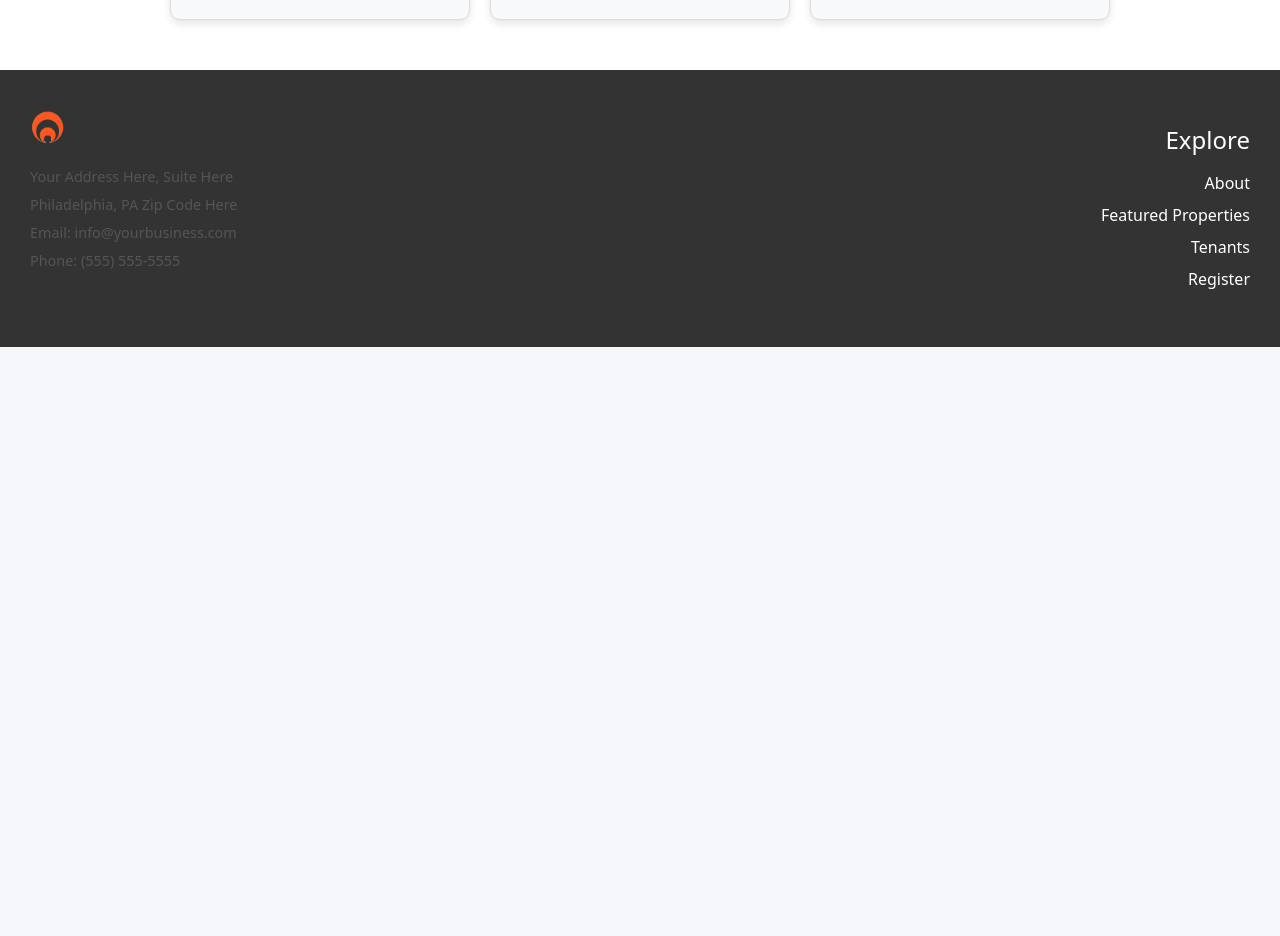
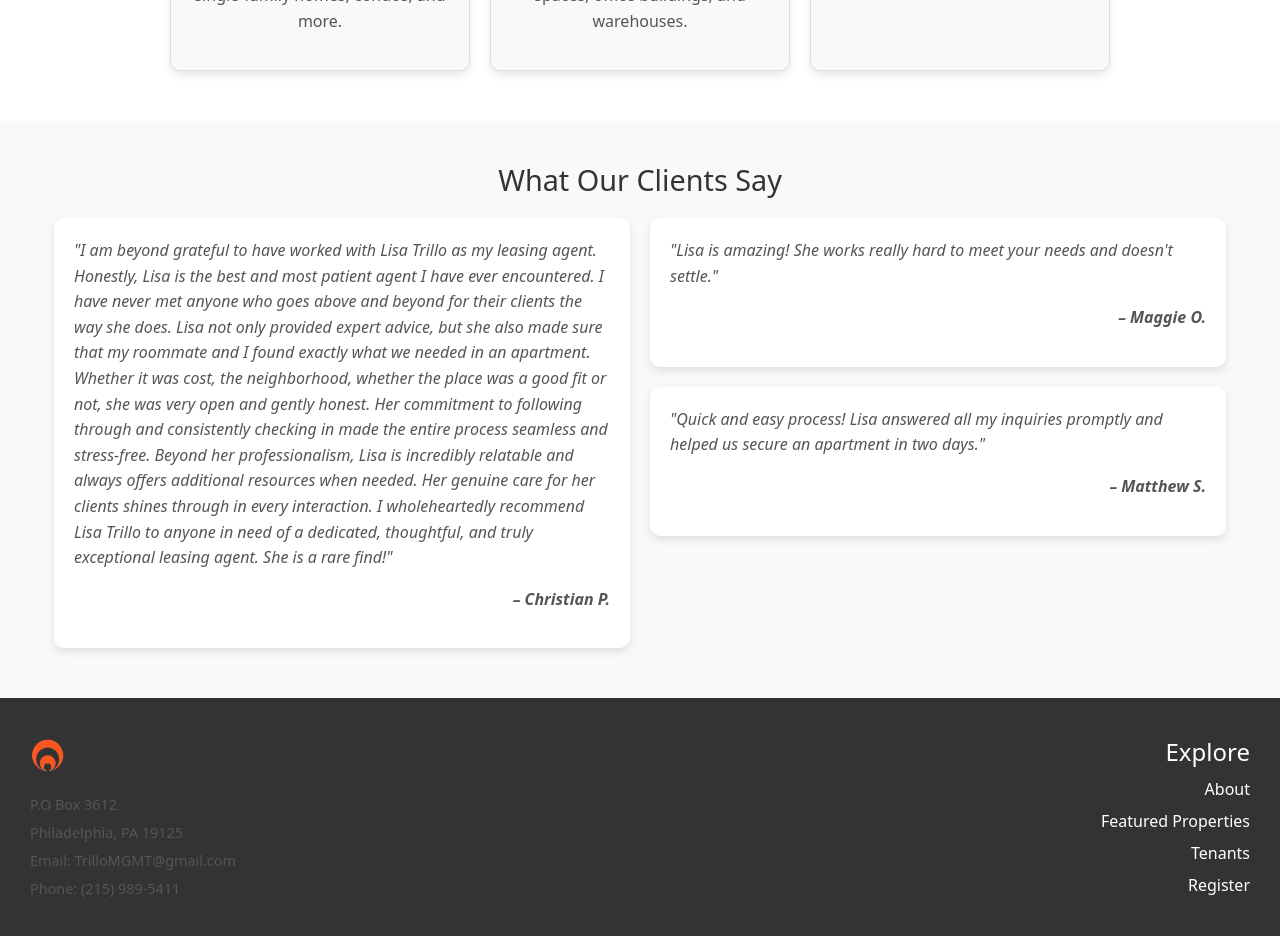
Before and after one commit to htrillo95/newpropertypro-ui-prod, a React (Create React App) app: page / in a window 1280 px wide. Shown: the part 1220-2156 px from the top of the page. Before the commit the page ends 1567 px from the top, so only its background shows below. Built offline with nearby package versions, Linux system fonts and the light colour scheme.

Commit message:
Styling updates/footer info update to all pages

```diff
--- a/src/components/AboutPage.js
+++ b/src/components/AboutPage.js
@@ -10,11 +10,10 @@ function AboutPage() {
             {/* About Page Hero Section */}
             <section className="about-hero-section text-center py-5 bg-light">
                 <div className="container">
-                    <h1 className="display-4">About PropertyPro</h1>
+                    <h1 className="display-4">More About Us</h1>
                     <p className="lead">
-                        At PropertyPro, we’re committed to simplifying property management and
-                        building stronger relationships between landlords and tenants. Learn more about our
-                        mission, vision, and the people who make it happen.
+                        At Trillo RE, we go beyond property management. Our commitment lies in fostering strong relationships,
+                            enhancing property value, and providing unparalleled tenant satisfaction. Explore our story and see how we’re reshaping the property management experience.
                     </p>
                 </div>
             </section>
@@ -33,16 +32,16 @@ function AboutPage() {
                         </div>
                         {/* Profile Details */}
                         <div className="col-md-8">
-                            <h3 className="mt-3">Maria Gomez</h3>
+                            <h3 className="mt-3">Lisa Trillo</h3>
                             <p>
-                                Founder & CEO of PropertyPro. With over a decade of experience in real estate,
-                                Maria is passionate about providing exceptional property management services for
-                                landlords and tenants alike.
+                                Founder, brings over a decade of expertise in real estate to the table.
+                                Her dedication to client care and attention to detail has earned her a reputation for excellence, as reflected
+                                in glowing testimonials from satisfied clients.
                             </p>
                             <p>
-                                Maria believes in creating a seamless experience for property owners and tenants.
-                                Her mission is to empower landlords with tools that enhance property value while
-                                ensuring tenant satisfaction.
+                                From seamless lease management to proactive maintenance, Maria has always believed that exceptional service
+                                starts with understanding the unique needs of landlords and tenants. Her vision is simple:
+                                create stress-free, efficient property management solutions that elevate the experience for everyone involved.
                             </p>
                         </div>
                     </div>
@@ -54,12 +53,12 @@ function AboutPage() {
                 <div className="container text-center">
                     <h2>Our Mission & Vision</h2>
                     <p>
-                        To revolutionize property management with cutting-edge technology and exceptional
-                        service, fostering trust and satisfaction between landlords and tenants.
+                        To provide landlords and tenants with peace of mind through innovative solutions and exceptional service.
+                        We believe in a future where property management is effortless, transparent, and trusted by all.
                     </p>
                     <p>
-                        By integrating modern technology with personalized service, PropertyPro aims to set
-                        a new standard in property management excellence.
+                      Our vision is to empower property owners to maximize the value of their investments while creating a positive and supportive experience for tenants.
+                        By blending cutting-edge technology with a personalized approach, we’re setting a new standard for excellence in the industry.
                     </p>
                 </div>
             </section>
@@ -74,11 +73,11 @@ function AboutPage() {
                             alt="Trillo RE Icon"
                             className="footer-logo"
                         />
-                        <p>Your Address Here, Suite Here</p>
-                        <p>Philadelphia, PA Zip Code Here</p>
-                        <p>Email: info@yourbusiness.com</p>
-                        <p>Phone: (555) 555-5555</p>
-                    </div>
+                        <p>P.O Box 3612</p>
+                        <p>Philadelphia, PA 19125</p>
+                        <p>Email: TrilloMGMT@gmail.com</p>
+                        <p>Phone: (215) 989-5411</p>
+                      </div>
 
                     {/* Right Section: Navigation Links */}
                     <div className="footer-right">
--- a/src/components/AdminLogin.js
+++ b/src/components/AdminLogin.js
@@ -1,7 +1,7 @@
 import React, { useState } from 'react';
 import { useNavigate } from 'react-router-dom';
-import Footer from './Footer'; // Import the Footer component
 import "../styles/RegisterForm.css"; // Reuse the register form CSS
+import logoIcon from '../assets/images/LogoCopy.png'; // Import the logo
 
 function AdminLogin({ onLogin }) {
   const [username, setUsername] = useState('');
@@ -53,11 +53,38 @@ function AdminLogin({ onLogin }) {
           <button type="submit">Login</button>
         </form>
       </div>
+      <div style={{ height: "160px" }}></div>
 
-      {/* Blank Spacer */}
-      <div style={{ height: "200px" }}></div>
+      {/* Footer Section */}
+      <footer className="footer">
+        <div className="footer-container">
+          {/* Left Section: Logo and Contact */}
+          <div className="footer-left">
+            <img
+              src={logoIcon}
+              alt="Trillo RE Icon"
+              className="footer-logo"
+            />
+            <p>P.O Box 3612</p>
+            <p>Philadelphia, PA 19125</p>
+            <p>Email: TrilloMGMT@gmail.com</p>
+            <p>Phone: (215) 989-5411</p>
+          </div>
 
-      <Footer />
+          {/* Right Section: Navigation Links */}
+          <div className="footer-right">
+            <p></p> {/* Extra spacing */}
+            <h4>Explore</h4>
+            <p></p> {/* Extra spacing */}
+            <ul>
+              <li><a href="/about">About</a></li>
+              <li><a href="/properties">Featured Properties</a></li>
+              <li><a href="/login">Tenants</a></li>
+              <li><a href="/register">Register</a></li>
+            </ul>
+          </div>
+        </div>
+      </footer>
     </>
   );
 }
--- a/src/components/HomePage.js
+++ b/src/components/HomePage.js
@@ -14,7 +14,6 @@ function HomePage() {
             Expertly managing residential and commercial properties with care
             and precision.
           </p>
-          <button className="cta-button">Get Started</button>
         </div>
       </section>
 
@@ -22,38 +21,76 @@ function HomePage() {
       <section className="about-section">
         <h2>About Us</h2>
         <p>
-          At [Your Business Name], we specialize in property management
-          solutions that simplify ownership and enhance tenant satisfaction.
-          From handling maintenance to lease management, we’re here to help.
+          At Trillo Real Estate, we bring exceptional market expertise, deep local area knowledge, and unmatched attention to detail to every client interaction.
+          With a focus on seamless property management, we simplify ownership and enhance tenant satisfaction. From maintenance to lease management, we’re here to help.
         </p>
       </section>
 
-      {/* Services Section */}
+      {/* Our Services Section */}
       <section className="services-section">
         <h2>Our Services</h2>
         <div className="services-grid">
           <div className="service-card">
+            <i className="fas fa-home service-icon"></i>
             <h3>Residential Management</h3>
             <p>
               Comprehensive services for single-family homes, condos, and more.
             </p>
           </div>
           <div className="service-card">
+            <i className="fas fa-building service-icon"></i>
             <h3>Commercial Management</h3>
             <p>
-              Expert management for retail spaces, office buildings, and
-              warehouses.
+              Expert management for retail spaces, office buildings, and warehouses.
             </p>
           </div>
           <div className="service-card">
+            <i className="fas fa-users service-icon"></i>
             <h3>Tenant Services</h3>
             <p>
-              Seamless tenant support with a dedicated portal for maintenance
-              and communication.
+              Seamless tenant support with a dedicated portal for maintenance and communication.
             </p>
           </div>
         </div>
       </section>
+
+      <section className="testimonials-section">
+        <h2>What Our Clients Say</h2>
+        <div className="testimonials-container">
+            {/* Longer Testimonial */}
+            <div className="featured-review">
+            <p>
+                "I am beyond grateful to have worked with Lisa Trillo as my leasing agent.
+                Honestly, Lisa is the best and most patient agent I have ever encountered.
+                I have never met anyone who goes above and beyond for their clients the way she does.
+                Lisa not only provided expert advice, but she also made sure that my roommate and I found
+                exactly what we needed in an apartment. Whether it was cost, the neighborhood, whether the place was
+                a good fit or not, she was very open and gently honest. Her commitment to following through
+                and consistently checking in made the entire process seamless and stress-free. Beyond her
+                professionalism, Lisa is incredibly relatable and always offers additional resources when needed.
+                Her genuine care for her clients shines through in every interaction. I wholeheartedly recommend Lisa
+                Trillo to anyone in need of a dedicated, thoughtful, and truly exceptional leasing agent. She is a rare find!"
+            </p>
+            <p className="testimonial-author">– Christian P.</p>
+            </div>
+
+            {/* Two Shorter Testimonials */}
+            <div className="short-reviews">
+            <div className="review-card">
+                <p>
+                "Lisa is amazing! She works really hard to meet your needs and doesn't settle."
+                </p>
+                <p className="testimonial-author">– Maggie O.</p>
+            </div>
+            <div className="review-card">
+                <p>
+                "Quick and easy process! Lisa answered all my inquiries promptly and helped us secure an apartment in two days."
+                </p>
+                <p className="testimonial-author">– Matthew S.</p>
+            </div>
+            </div>
+        </div>
+        </section>
 
       {/* Footer Section */}
       <footer className="footer">
@@ -61,23 +98,21 @@ function HomePage() {
           {/* Left Section: Logo and Contact */}
           <div className="footer-left">
             <img
-                src={logoIcon}
-                alt="Trillo RE Icon"
-                className="footer-logo"
+              src={logoIcon}
+              alt="Trillo RE Icon"
+              className="footer-logo"
             />
-            <p>Your Address Here, Suite Here</p>
-            <p>Philadelphia, PA Zip Code Here</p>
-            <p>Email: info@yourbusiness.com</p>
-            <p>Phone: (555) 555-5555</p>
+            <p>P.O Box 3612</p>
+            <p>Philadelphia, PA 19125</p>
+            <p>Email: TrilloMGMT@gmail.com</p>
+            <p>Phone: (215) 989-5411</p>
           </div>
 
           {/* Right Section: Navigation Links */}
           <div className="footer-right">
-            <p></p>
             <h4>Explore</h4>
-            <p></p>
             <ul>
-              <li><Link to="/about">About</Link></li> {/* Updated to Link */}
+              <li><Link to="/about">About</Link></li>
               <li><Link to="/properties">Featured Properties</Link></li>
               <li><Link to="/login">Tenants</Link></li>
               <li><Link to="/register">Register</Link></li>
--- a/src/components/LoginForm.js
+++ b/src/components/LoginForm.js
@@ -71,10 +71,10 @@ function LoginForm({ onLogin }) {
               alt="Trillo RE Icon"
               className="footer-logo"
             />
-            <p>Your Address Here, Suite Here</p>
-            <p>Philadelphia, PA Zip Code Here</p>
-            <p>Email: info@yourbusiness.com</p>
-            <p>Phone: (555) 555-5555</p>
+             <p>P.O Box 3612</p>
+            <p>Philadelphia, PA 19125</p>
+            <p>Email: TrilloMGMT@gmail.com</p>
+            <p>Phone: (215) 989-5411</p>
           </div>
 
           {/* Right Section: Navigation Links */}
--- a/src/components/PropertyListings.js
+++ b/src/components/PropertyListings.js
@@ -174,10 +174,10 @@ function PropertyListings() {
               alt="Trillo RE Icon"
               className="footer-logo"
             />
-            <p>Your Address Here, Suite Here</p>
-            <p>Philadelphia, PA Zip Code Here</p>
-            <p>Email: info@yourbusiness.com</p>
-            <p>Phone: (555) 555-5555</p>
+            <p>P.O Box 3612</p>
+            <p>Philadelphia, PA 19125</p>
+            <p>Email: TrilloMGMT@gmail.com</p>
+            <p>Phone: (215) 989-5411</p>
           </div>
 
           {/* Right Section */}
--- a/src/styles/HomePage.css
+++ b/src/styles/HomePage.css
@@ -118,6 +118,79 @@ p {
     margin-bottom: 15px;
 }
 
+/* Testimonials Section */
+.testimonials-section {
+    padding-top: 2px; /* Spacing at the top */
+    padding-bottom: 50px; /* Add spacing at the bottom */
+    background-color: #f8f9fa;
+}
+
+.testimonials-section h2 {
+    font-size: 1.8rem; /* Match the font size of other headers */
+    color: #333; /* Match the color */
+    margin-top: 40px; /* Add spacing above the header */
+    margin-bottom: 20px; /* Add spacing below the header */
+    text-align: center; /* Keep it centered */
+    font-weight: normal; /* Ensure it’s not overly bold */
+}
+
+.testimonials-container {
+    display: flex;
+    gap: 20px;
+    justify-content: center;
+    align-items: flex-start; /* Align items to the top */
+    flex-wrap: wrap; /* Ensure responsiveness for smaller screens */
+}
+
+.featured-review {
+    flex: 1; /* Equal width for left side */
+    max-width: 45%; /* Constrain width */
+    font-style: italic;
+    color: #555;
+    box-shadow: 0px 4px 8px rgba(0, 0, 0, 0.1);
+    border-radius: 10px;
+    padding: 20px;
+    background-color: #fff;
+    text-align: left;
+}
+
+.short-reviews {
+    flex: 1; /* Equal width for right side */
+    max-width: 45%; /* Constrain width */
+    display: flex;
+    flex-direction: column;
+    gap: 20px; /* Space between the stacked reviews */
+}
+
+.review-card {
+    box-shadow: 0px 4px 8px rgba(0, 0, 0, 0.1);
+    border-radius: 10px;
+    padding: 20px;
+    background-color: #fff;
+    font-style: italic;
+    color: #555;
+    text-align: left;
+}
+
+.testimonial-author {
+    font-weight: bold;
+    margin-top: 10px;
+    text-align: right;
+}
+
+/* Responsive Design */
+@media (max-width: 768px) {
+    .testimonials-container {
+        flex-direction: column; /* Stack columns on smaller screens */
+    }
+
+    .featured-review,
+    .short-reviews {
+        flex: 1; /* Equal width for stacked layout */
+        max-width: 100%; /* Ensure full width on smaller screens */
+    }
+}
+
 /* Footer Section */
 .footer {
     background-color: #333;
```
